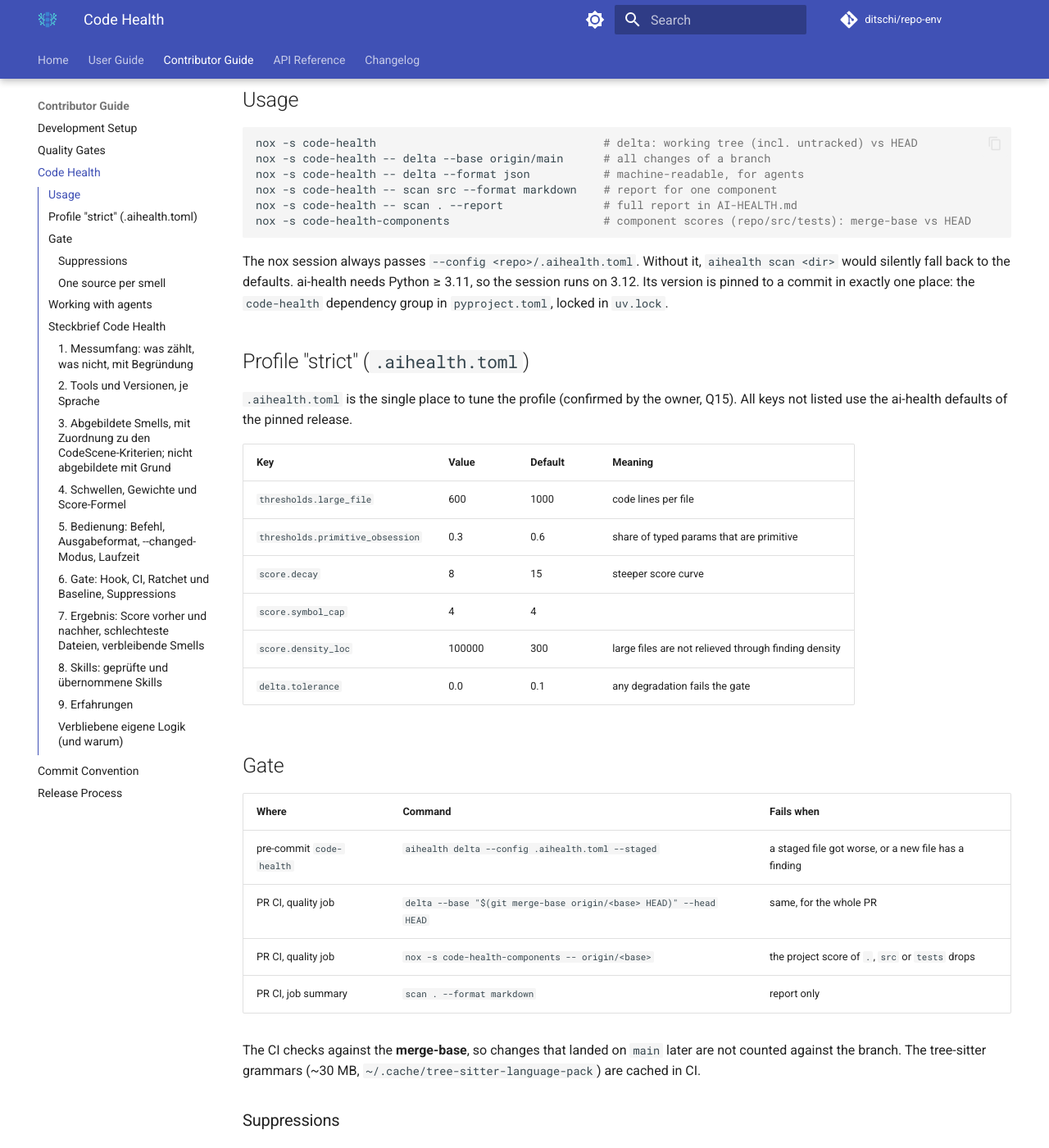
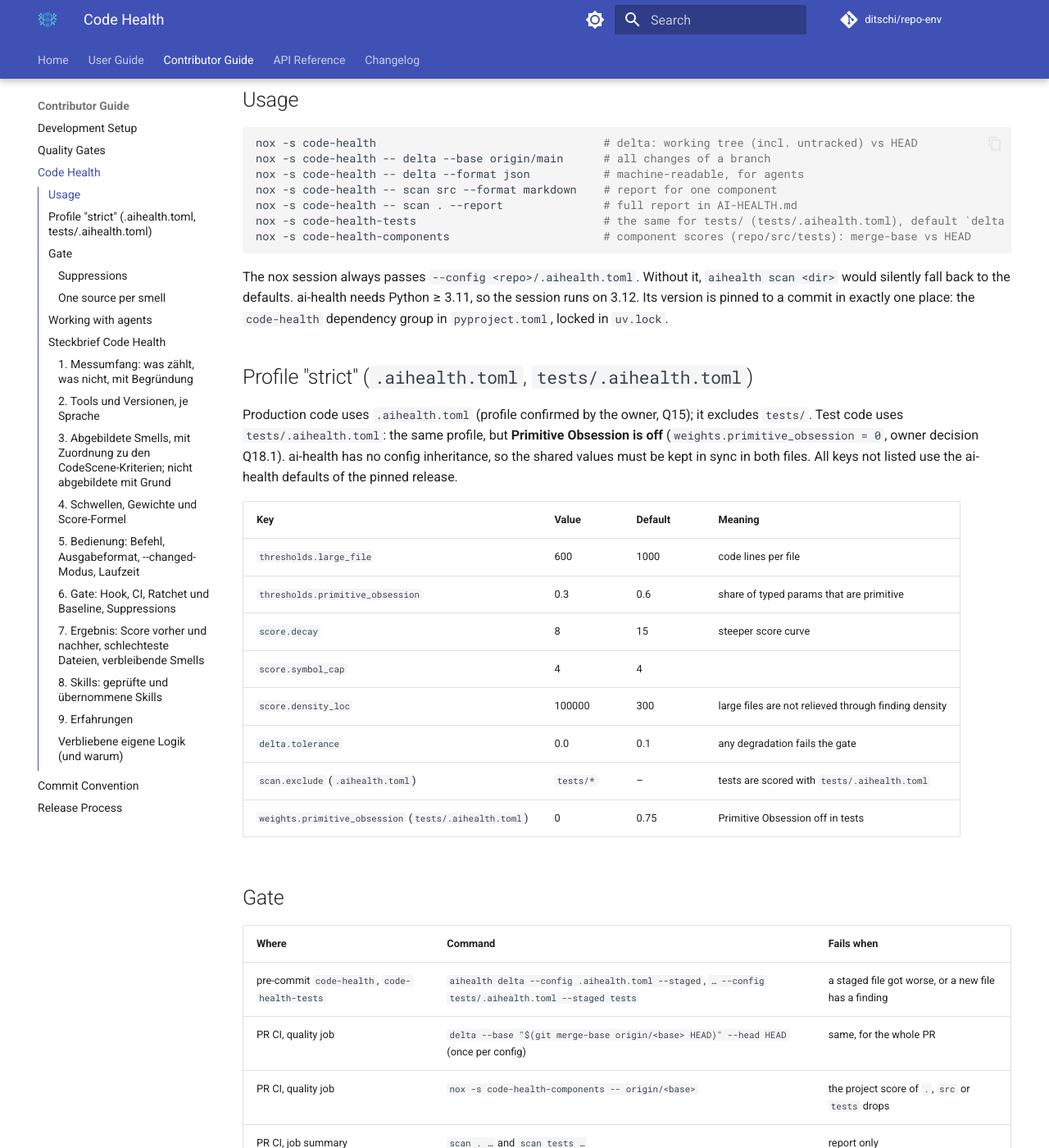
Before and after one commit to ditschi/repo-env, an MkDocs documentation site: the page built from docs/contributor-guide/code-health.md, in a window 1280 px wide and 1400 px high, scrolled down 548 px. Shown: the whole window at 82% size. Built offline with MkDocs 1.6.1 and Material for MkDocs 9.7.7, drawn with Linux system fonts in a browser that asks for light colours; comment, search, counter and statistics services are not loaded; the version menu is left out; some of the changed text lies outside the part shown.

Commit message:
build(code-health): score tests with their own ai-health config (Primitive Obsession off)
Owner decision Q18.1: tests/.aihealth.toml uses the same strict profile with
weights.primitive_obsession = 0; .aihealth.toml excludes tests/. New nox session
code-health-tests, a second pre-commit hook and CI delta/scan per config; the
component comparison uses the matching config per component. The fake_scm
suppression is no longer needed.

Co-Authored-By: Claude Opus 5.5 <noreply@anthropic.com>

````diff
--- a/.pre-commit-config.yaml
+++ b/.pre-commit-config.yaml
@@ -89,6 +89,11 @@ repos:
         entry: uv run --isolated --frozen --only-group code-health --python 3.12 aihealth delta --config .aihealth.toml --staged
         language: system
         pass_filenames: false
+      - id: code-health-tests
+        name: code-health tests (ai-health delta of staged test changes, Primitive Obsession off)
+        entry: uv run --isolated --frozen --only-group code-health --python 3.12 aihealth delta --config tests/.aihealth.toml --staged tests
+        language: system
+        pass_filenames: false
       - id: aihealth-suppression-reason
         name: "ai-health suppressions need a reason (# aihealth: disable=<smell> -- <why>)"
         language: pygrep
--- a/docs/contributor-guide/code-health.md
+++ b/docs/contributor-guide/code-health.md
@@ -25,6 +25,7 @@ nox -s code-health -- delta --base origin/main      # all changes of a branch
 nox -s code-health -- delta --format json           # machine-readable, for agents
 nox -s code-health -- scan src --format markdown    # report for one component
 nox -s code-health -- scan . --report               # full report in AI-HEALTH.md
+nox -s code-health-tests                            # the same for tests/ (tests/.aihealth.toml), default `delta tests`
 nox -s code-health-components                       # component scores (repo/src/tests): merge-base vs HEAD
 ```
 
@@ -33,10 +34,13 @@ would silently fall back to the defaults. ai-health needs Python ≥ 3.11, so th
 Its version is pinned to a commit in exactly one place: the `code-health` dependency group in
 `pyproject.toml`, locked in `uv.lock`.
 
-## Profile "strict" (`.aihealth.toml`)
+## Profile "strict" (`.aihealth.toml`, `tests/.aihealth.toml`)
 
-`.aihealth.toml` is the single place to tune the profile (confirmed by the owner, Q15). All keys not
-listed use the ai-health defaults of the pinned release.
+Production code uses `.aihealth.toml` (profile confirmed by the owner, Q15); it excludes `tests/`.
+Test code uses `tests/.aihealth.toml`: the same profile, but **Primitive Obsession is off**
+(`weights.primitive_obsession = 0`, owner decision Q18.1). ai-health has no config inheritance, so
+the shared values must be kept in sync in both files. All keys not listed use the ai-health
+defaults of the pinned release.
 
 | Key | Value | Default | Meaning |
 |---|---|---|---|
@@ -46,15 +50,17 @@ listed use the ai-health defaults of the pinned release.
 | `score.symbol_cap` | 4 | 4 | |
 | `score.density_loc` | 100000 | 300 | large files are not relieved through finding density |
 | `delta.tolerance` | 0.0 | 0.1 | any degradation fails the gate |
+| `scan.exclude` (`.aihealth.toml`) | `tests/*` | – | tests are scored with `tests/.aihealth.toml` |
+| `weights.primitive_obsession` (`tests/.aihealth.toml`) | 0 | 0.75 | Primitive Obsession off in tests |
 
 ## Gate
 
 | Where | Command | Fails when |
 |---|---|---|
-| pre-commit `code-health` | `aihealth delta --config .aihealth.toml --staged` | a staged file got worse, or a new file has a finding |
-| PR CI, quality job | `delta --base "$(git merge-base origin/<base> HEAD)" --head HEAD` | same, for the whole PR |
+| pre-commit `code-health`, `code-health-tests` | `aihealth delta --config .aihealth.toml --staged`, `… --config tests/.aihealth.toml --staged tests` | a staged file got worse, or a new file has a finding |
+| PR CI, quality job | `delta --base "$(git merge-base origin/<base> HEAD)" --head HEAD` (once per config) | same, for the whole PR |
 | PR CI, quality job | `nox -s code-health-components -- origin/<base>` | the project score of `.`, `src` or `tests` drops |
-| PR CI, job summary | `scan . --format markdown` | report only |
+| PR CI, job summary | `scan . …` and `scan tests …` | report only |
 
 The CI checks against the **merge-base**, so changes that landed on `main` later are not counted
 against the branch. The tree-sitter grammars (~30 MB, `~/.cache/tree-sitter-language-pack`) are
@@ -95,7 +101,8 @@ Fix findings instead of suppressing them. The output lists every new or worsened
 - **ai-health bewertet** alle von ihm unterstützten Dateien im Repo: Python unter `src/`, `tests/` und `noxfile.py`, dazu Shell-Skripte. Stand: 145 Dateien, rund 10 750 Codezeilen. Tests zählen mit, weil Agents sie genauso ändern wie Produktivcode.
 - **Ausgenommen sind:**
   - nur die ai-health-Default-Excludes, also generierte Dateien und Build-Ordner.
-- **Komponenten** für den Score-Vergleich: das ganze Repo (`.`), `src` und `tests`.
+- **Zwei Konfigurationen:** Produktivcode mit `.aihealth.toml` (ohne `tests/`), Tests mit `tests/.aihealth.toml` (gleiches Profil, Primitive Obsession aus, Q18.1).
+- **Komponenten** für den Score-Vergleich: `.` (alles außer `tests/`), `src` und `tests`.
 
 ### 2. Tools und Versionen, je Sprache
 
@@ -120,6 +127,7 @@ Fix findings instead of suppressing them. The output lists every new or worsened
 
 - **ai-health, Profil strict** (vom Owner bestätigt):
   - eigene Werte: large_file 600, primitive_obsession 0.3, decay 8, symbol_cap 4, density_loc 100000, delta.tolerance 0;
+  - in Tests (`tests/.aihealth.toml`) zusätzlich `weights.primitive_obsession = 0` (Q18.1); ohne Config-Vererbung stehen die gemeinsamen Werte in beiden Dateien;
   - ai-health-Defaults für den Rest: Methode > 70 Zeilen, CC > 9, kognitive Komplexität > 15, Verschachtelung ≥ 4, Bumpy Road ≥ 2 Bumps, Argumente > 4, Complex Conditional ≥ 2 Operatoren, LCOM4 ≥ 3, Duplikate ab 6 Zeilen bzw. 50 Tokens.
 - **Formel ai-health:**
   - Je Smell wird `weight × severity` aufsummiert, mit einem Deckel je Symbol (`symbol_cap`).
@@ -130,6 +138,7 @@ Fix findings instead of suppressing them. The output lists every new or worsened
 ### 5. Bedienung: Befehl, Ausgabeformat, --changed-Modus, Laufzeit
 
 - **Befehl:** `nox -s code-health`. Die Session installiert die gepinnte Version und reicht Argumente an `aihealth` durch (Default `delta`); einzige Zutat ist `--config` für `scan`/`delta`.
+- **Tests:** `nox -s code-health-tests` (gleiche Session mit `tests/.aihealth.toml`, Default `delta tests`).
 - **Komponenten-Vergleich:** `nox -s code-health-components`.
 - **Ausgabe:** Text, Markdown oder JSON (`--format`); `scan . --report` erzeugt einen vollständigen Bericht.
 - **Nur geänderte Dateien:** `delta` (Working Tree gegen HEAD), `delta --staged` (pre-commit) oder `delta --base <ref> --head HEAD` (CI).
@@ -139,7 +148,7 @@ Fix findings instead of suppressing them. The output lists every new or worsened
 ### 6. Gate: Hook, CI, Ratchet und Baseline, Suppressions
 
 - **pre-commit:**
-  - `aihealth delta --staged` (Toleranz 0; neue Dateien dürfen keinen Fund haben);
+  - `aihealth delta --staged`, je einmal pro Config (Toleranz 0; neue Dateien dürfen keinen Fund haben);
   - pygrep-Hook für die Begründung bei Suppressions.
 - **CI (PR-Quality-Job):**
   - `delta` gegen die Merge-Base;
@@ -148,18 +157,20 @@ Fix findings instead of suppressing them. The output lists every new or worsened
 - **Ratchet:** ai-health braucht keine Baseline-Datei. Das `delta` gegen die Basis ist die Ratsche.
 - **Suppressions:**
   - nur dateiweit als `# aihealth: disable=<smell> -- <Grund>`;
-  - aktuell 3, alle `primitive_obsession`: `cli/commands/add.py` und `merge.py` (typer-CLI-Grenze) sowie `tests/integration/support/fake_scm.py` (Fake-HTTP-Server mit rohem JSON).
+  - aktuell 2, beide `primitive_obsession` an der typer-CLI-Grenze: `cli/commands/add.py` und `merge.py`.
 
 ### 7. Ergebnis: Score vorher und nachher, schlechteste Dateien, verbleibende Smells
 
 | Komponente | `main` (ai-health strict) | Branch |
 |---|---|---|
-| Repo | 6.87 | **9.32** |
+| Repo, ohne Tests (`.aihealth.toml`) | 7.47 | **8.75** |
 | `src` | 7.32 | **8.66** |
-| `tests` | 6.31 | **9.92** |
+| `tests` (`tests/.aihealth.toml`) | 6.47 | **9.95** |
+
+Werte mit der aufgeteilten Konfiguration (Tests ohne Primitive Obsession); mit nur einer Config für alles lag das Repo bei 6.87 → 9.32.
 
 - **Gate:** `delta` gegen die Basis meldet IMPROVED, also keine Datei verschlechtert.
-- **Welle 1 (Tests):** fertig. 3 Testdateien haben noch Funde, alle übrigen stehen bei 10.
+- **Welle 1 (Tests):** fertig. 2 Testdateien haben noch Funde, alle übrigen stehen bei 10.
 - **Eigener Checker:** wurde zuerst gebaut (Score 8.93 → 9.97) und nach der Owner-Entscheidung für ai-health wieder entfernt (keine zusätzliche Logik).
 - **Schlechteste Dateien (ai-health strict),** alle in `src`:
   - `cli/commands/pr.py` 6.08, `add.py` 6.46, `repair.py` 6.63, `create.py` 6.74;
@@ -206,11 +217,11 @@ Fix findings instead of suppressing them. The output lists every new or worsened
   - eine Quelle je Smell, also die Strukturregeln der Linter aus.
 - **Projektspezifisch:**
   - Suppressions für typer-CLI-Module;
-  - pfadgefilterte PR-Jobs: `.aihealth.toml` steht im Filter.
+  - pfadgefilterte PR-Jobs: beide `.aihealth.toml` stehen im Filter.
 
 ### Verbliebene eigene Logik (und warum)
 
-- **`nox -s code-health`:** installiert die gepinnte Gruppe und reicht an `aihealth` durch. Einzige Zutat: `--config` für `scan`/`delta`, weil ai-health sonst bei Unterordnern still auf die Defaults zurückfällt.
+- **`nox -s code-health` / `code-health-tests`:** dieselbe Funktion mit der jeweiligen Config; installiert die gepinnte Gruppe und reicht an `aihealth` durch. Einzige Zutat: `--config` für `scan`/`delta`, weil ai-health sonst bei Unterordnern still auf die Defaults zurückfällt.
 - **`nox -s code-health-components`** (rund 25 Zeilen): ai-health vergleicht Dateien (`delta`), aber keine Komponenten-Scores zweier Commits. Der vom Owner beschlossene Komponenten-Vergleich (Q6) braucht deshalb einen Export der Basis und zwei `scan --format json`.
 - **CI:** `git merge-base` in der Shell, damit ein Branch, der hinter `main` liegt, keine fremden Änderungen angerechnet bekommt.
 - **pre-commit:** ein pygrep-Hook (nur eine Regex, kein Code) für die Begründung bei Suppressions.
````
Also changed, not shown: other parts of docs/contributor-guide/code-health.md (+2 -2 lines), AGENTS.md (+6 -4 lines), docs/contributor-guide/quality-gates.md (+2 -1 lines), noxfile.py (+24 -13 lines), .aihealth.toml, 3 other files.
